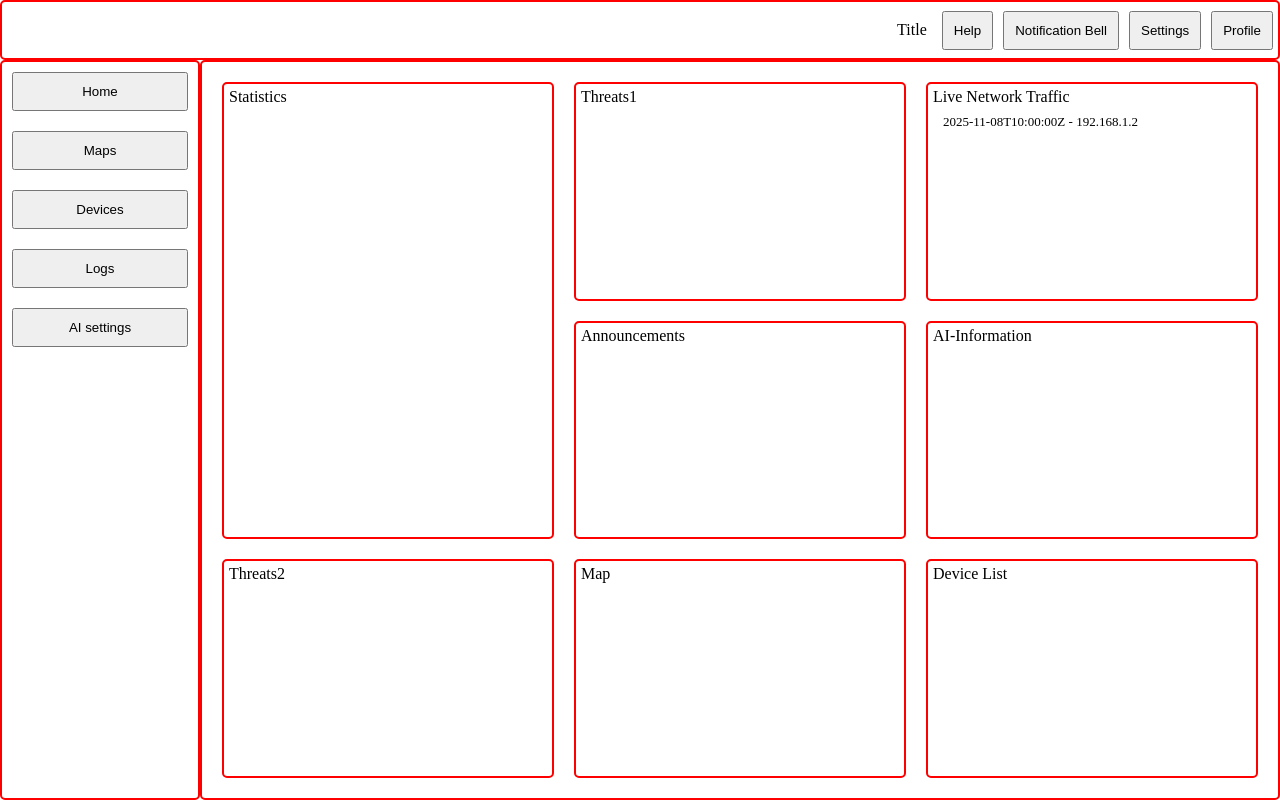
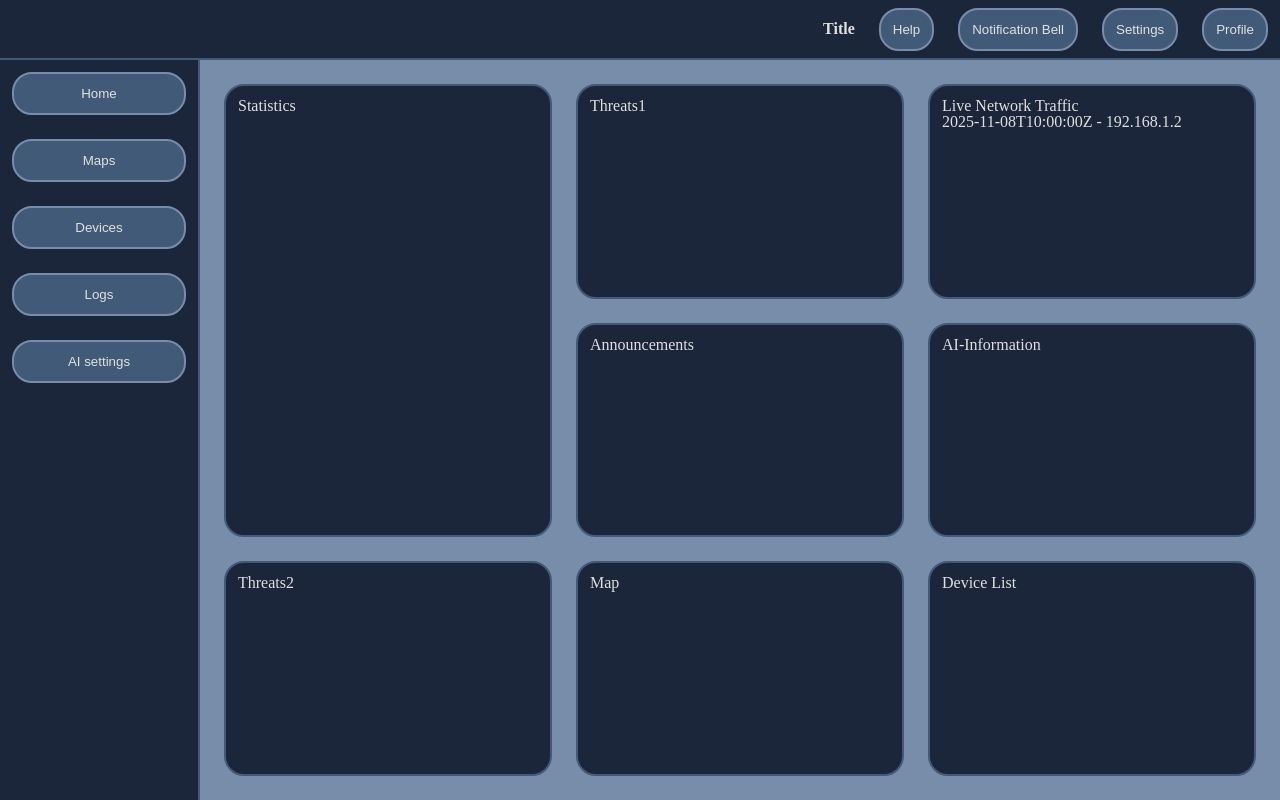
Before and after one commit to hreid1/COMP3000-LoRaWAN, a React (Vite) app in the folder sourcecode/my-app/: page / in a window 1280 px wide. Built offline with nearby package versions, Linux system fonts and the light colour scheme.

Commit message:
css changes for style (not sure about the colour of background items)

```diff
--- a/sourcecode/my-app/src/App.css
+++ b/sourcecode/my-app/src/App.css
@@ -53,68 +53,124 @@ table {
 
 /* End of CSS reset */
 
+:root {
+    --main-padding: 12px;
+    --main-margin: 12px;
+    --main-border-radius: 20px;
+
+
+    --main-colour: #0D1B2A;
+    --secondary-colour: #1B263B;
+    --third-colour: #415A77;
+    --fourth-colour: #778DA9;
+    --background-colour: #E0E1DD;
+}
+
+body {
+    background: var(--main-colour);
+    color: var(--background-colour);
+}
+
+button {
+    background: var(--third-colour);
+    color: var(--background-colour);
+    border-radius: 20px;
+    border: 2px solid var(--fourth-colour);
+}
+
+button:hover {
+    background: var(--fourth-colour);
+    color: var(--main-colour);
+}
+
 .dashContainer {
     display: grid;
     height: 100vh;
     grid-template-columns: 200px 1fr;
     grid-template-rows: 60px 1fr;
+    background: var(--main-colour);
 }
 
 /* Top Navigation Menu*/
 
 #topNavMenuContainer {
+    background: var(--secondary-colour);
+    color: var(--background-colour);
     grid-column: 1 / 3;
     grid-row: 1 / 2;
     display: flex;
     align-items: center;
     justify-content: flex-end;
-    border: 2px solid red;
-    border-radius: 5px;
+    border-bottom: 2px solid var(--third-colour);
+    position: sticky;
+    top: 0;
+    z-index: 100;
 }
 
 #topNavMenuContainer p {
-    padding: 10px;
+    color: var(--background-colour);
+    padding: var(--main-padding);
+    font-weight: bold;
 }
 
 #topNavMenuContainer button {
-    margin: 5px;
-    padding: 10px;
+    background: var(--third-colour);
+    color: var(--background-colour);
+    margin: var(--main-margin);
+    padding: var(--main-padding);
+    border: 2px solid var(--fourth-colour);
+}
+
+#topNavMenuContainer button:hover {
+    background: var(--fourth-colour);
+    color: var(--main-colour);
 }
 
 /* Side Navigation Menu */
 
 #sideNavMenuContainer {
+    background: var(--secondary-colour);
+    color: var(--background-colour);
     grid-column: 1 / 2;
     grid-row: 2 / 3;
     display: flex;
     flex-direction: column;
-    border: 2px solid red;
-    border-radius: 5px;
+    border-right: 2px solid var(--third-colour);
 }
 
 #sideNavMenuContainer button {
-    margin: 10px;
-    padding: 10px;
+    background: var(--third-colour);
+    color: var(--background-colour);
+    margin: var(--main-margin);
+    padding: var(--main-padding);
+    border: 2px solid var(--fourth-colour);
+}
+
+#sideNavMenuContainer button:hover {
+    background: var(--fourth-colour);
+    color: var(--main-colour);
 }
 
 /* Main Dashboard Content */
 
 #dashContentContainer {
+    background: var(--fourth-colour);
+    color: var(--background-colour);
     grid-column: 2 / 3;
     grid-row: 2 / 3;
     display: grid;
     grid-template-columns: repeat(3, 1fr);
     grid-template-rows: repeat(3, 1fr);
-    padding: 10px;
-    border: 2px solid red;
-    border-radius: 5px;
+    padding: var(--main-padding);
 }
 
 .dashboardItem {
-    padding: 5px;
-    margin: 10px;
-    border: 2px solid red;
-    border-radius: 5px;
+    background: var(--secondary-colour);
+    color: var(--background-colour);
+    padding: var(--main-padding);
+    margin: var(--main-margin);
+    border: 2px solid var(--third-colour);
+    border-radius: var(--main-border-radius);
 }
 
 #statistics {
@@ -130,14 +186,6 @@ table {
 #liveNetworkTraffic {
     grid-column: 3 / 3;
     grid-row: 1 / 1;
-}
-
-#liveNetworkTraffic div {
-    padding: 10px;
-}
-
-#liveNetworkTraffic p {
-    font-size: small;
 }
 
 #threats2 {
```
